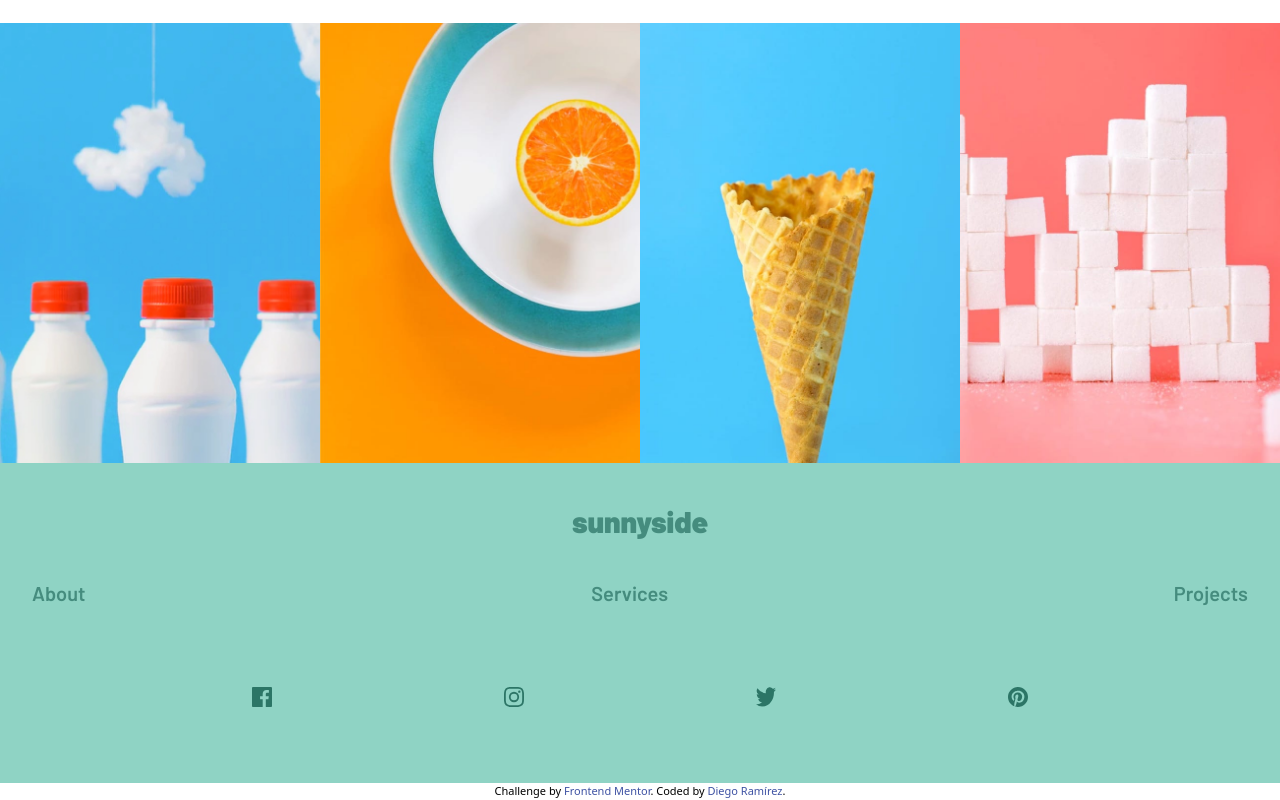
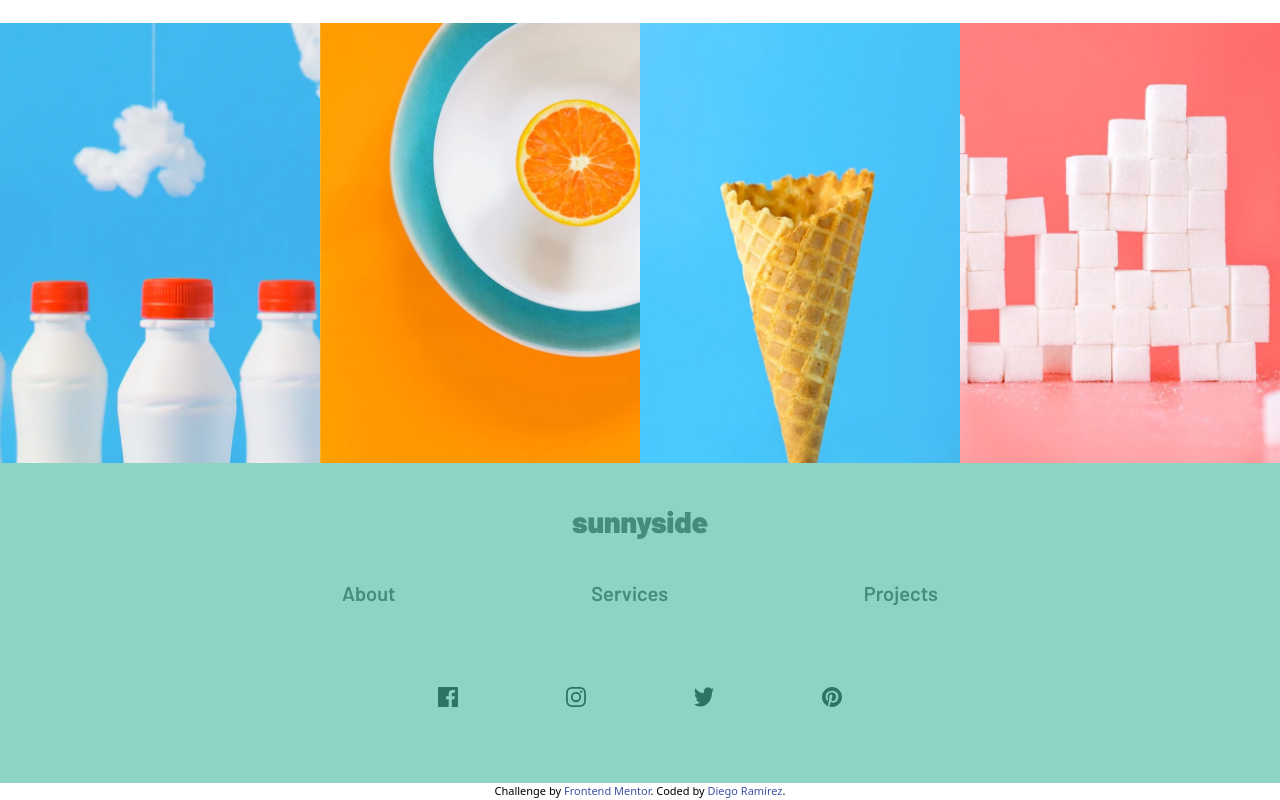
Before and after one commit to Diego2Drm/sunnyside-agency-landing-page, a website: page src/index.html in a window 1280 px wide. Shown: the part 3033-3833 px from the top of the page. Drawn offline with Linux system fonts and the light colour scheme.

Commit message:
Footer Desktop

```diff
--- a/src/index.html
+++ b/src/index.html
@@ -282,13 +282,13 @@
 
     <p class="text-Dark-moderate-cyan font-Barlow font-black text-3xl my-5">sunnyside</p>
 
-      <ul class="w-full flex justify-between text-Dark-moderate-cyan font-Barlow font-semibold text-xl mt-5 px-3">
+      <ul class="w-full flex justify-between text-Dark-moderate-cyan font-Barlow font-semibold text-xl mt-5 px-3 lg:w-[50%]">
         <li><a href="#">About</a></li>
         <li><a href="#">Services</a></li>
         <li><a href="#">Projects</a></li>
       </ul>
 
-      <div class="w-full flex mt-20 justify-evenly">
+      <div class="w-full flex mt-20 justify-evenly lg:w-[50%]">
         <img src="./images/icon-facebook.svg" alt="icon-facebook">
         <img src="./images/icon-instagram.svg" alt="icon-instagram">
         <img src="./images/icon-twitter.svg" alt="icon-twitter">
```
Also changed, not shown: src/output.css.
